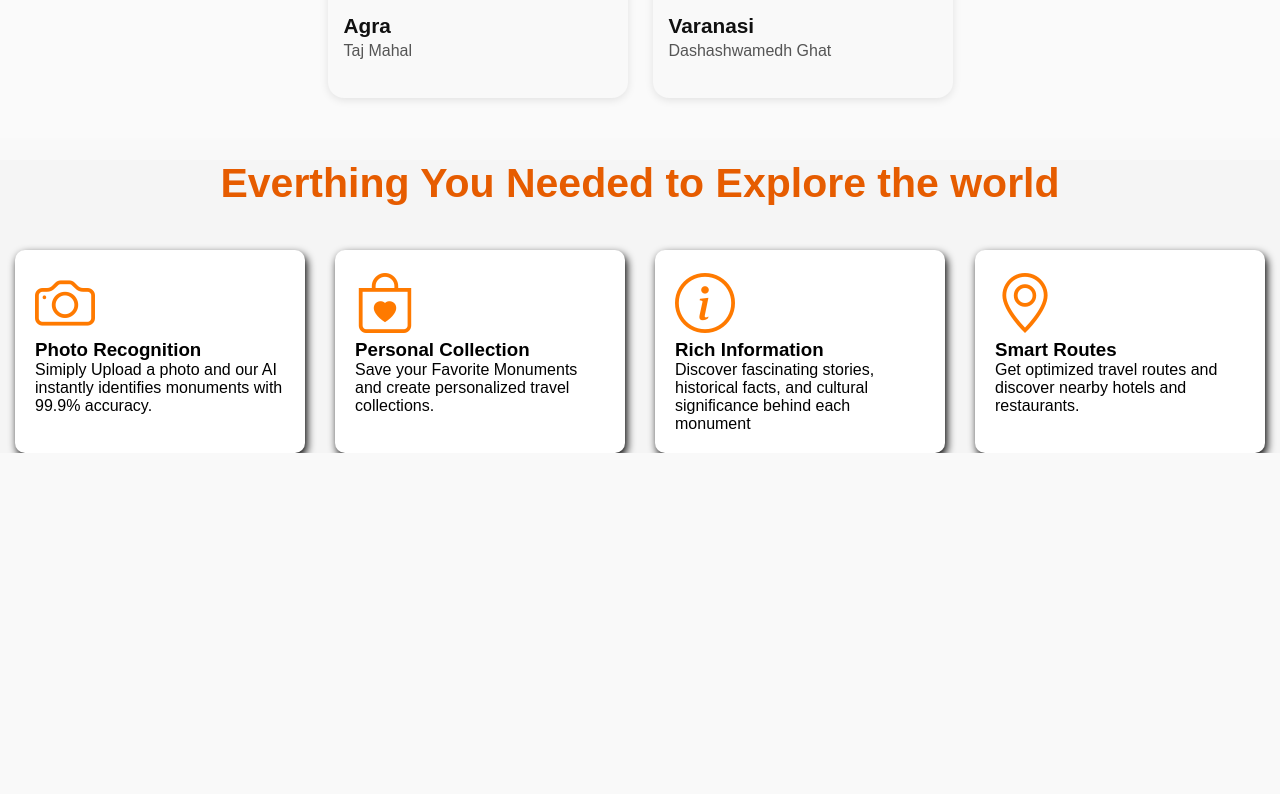
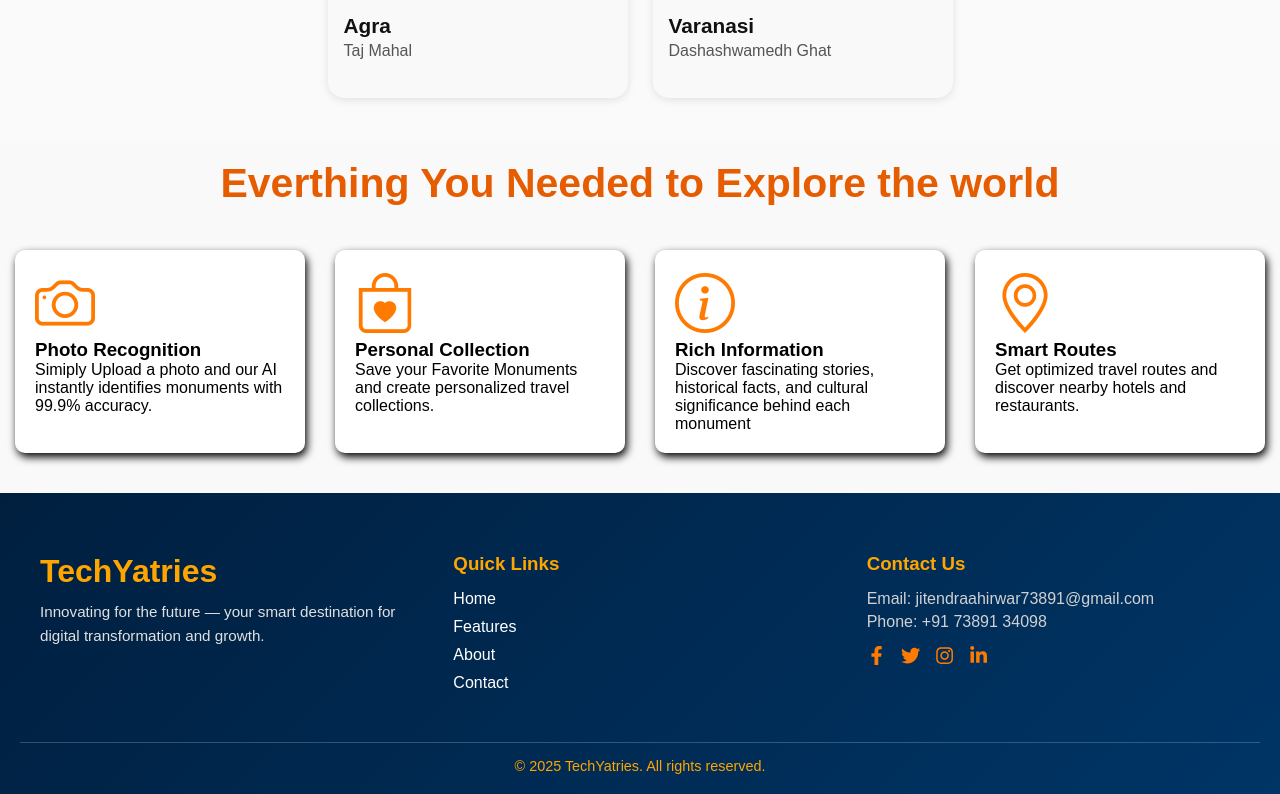
Before and after one commit to JayRathore10/TechYatries, a React (Vite) app: page / in a window 1280 px wide. Shown: the part 1453-2247 px from the top of the page. Before the commit the page ends 1906 px from the top, so only its background shows below. Built offline with nearby package versions, Linux system fonts and the light colour scheme; no server answers; a web font is replaced by a local one.

Commit message:
Add Footer

```diff
--- a/package.json
+++ b/package.json
@@ -13,7 +13,8 @@
     "axios": "^1.12.2",
     "framer-motion": "^12.23.24",
     "react": "^19.1.1",
-    "react-dom": "^19.1.1"
+    "react-dom": "^19.1.1",
+    "react-icons": "^5.5.0"
   },
   "devDependencies": {
     "@eslint/js": "^9.36.0",
--- a/src/App.jsx
+++ b/src/App.jsx
@@ -3,6 +3,7 @@ import {FeaturesSection} from './components/FeaturesSection';
 import { Header } from './components/Header';
 import { Cards } from './components/Cards';
 import { CardsHeading } from './components/CardsHeading';
+import Footer from './components/Footer';
 import techYatriesFavicon from '../src/assets/images/logo.png';
 import './App.css';
 
@@ -18,6 +19,7 @@ function App() {
       <CardsHeading />
       <Cards/>
       <FeaturesSection />
+      <Footer />
     </>
   )
 }
--- a/src/components/FeaturesSection.css
+++ b/src/components/FeaturesSection.css
@@ -1,5 +1,5 @@
 .features {
-  background: whitesmoke;
+  background: var(--header-bg);
 }
 
 .feature-head{
--- /dev/null
+++ b/src/components/Footer.css
@@ -0,0 +1,129 @@
+.footer {
+  margin-top: 40px;
+  background: linear-gradient(135deg, #001f3f, #003566);
+  color: #ffffff;
+  padding: 60px 20px 20px;
+  font-family: "Poppins", sans-serif;
+}
+
+.footer-container {
+  display: flex;
+  flex-wrap: wrap;
+  justify-content: space-around;
+  align-items: flex-start;
+  gap: 40px;
+  max-width: 1200px;
+  margin: 0 auto;
+}
+
+/* Brand Section */
+.footer-brand {
+  flex: 1;
+  min-width: 250px;
+}
+
+.footer-brand h2 {
+  font-size: 2rem;
+  margin-bottom: 10px;
+  /* color: #00b4d8; */
+  color: orange;
+}
+
+.footer-brand p {
+  color: #e0e0e0;
+  /* color: black; */
+  font-size: 0.95rem;
+  line-height: 1.6;
+}
+
+/* Links Section */
+.footer-links {
+  flex: 1;
+  min-width: 180px;
+}
+
+.footer-links h3 {
+  margin-bottom: 15px;
+  /* color: #00b4d8; */
+  color: orange;
+}
+
+.footer-links ul {
+  list-style: none;
+  padding: 0;
+}
+
+.footer-links li {
+  margin: 10px 0;
+}
+
+.footer-links a {
+  color: #ffffff;
+  /* color: black; */
+  text-decoration: none;
+  transition: color 0.3s ease, transform 0.2s ease;
+}
+
+.footer-links a:hover {
+  color: #00b4d8;
+  transform: translateX(5px);
+}
+
+/* Contact Section */
+.footer-contact {
+  flex: 1;
+  min-width: 250px;
+}
+
+.footer-contact h3 {
+  /* color: #00b4d8; */
+  color: orange;
+  margin-bottom: 15px;
+}
+
+.footer-contact p {
+  margin: 5px 0;
+  color: #d1d1d1;
+  /* color: black; */
+}
+
+.social-icons {
+  margin-top: 15px;
+}
+
+.social-icons a {
+  margin-right: 15px;
+  color: #ff7a00;
+  /* color: #ffffff; */
+  /* color: #00b4d8; */
+  font-size: 1.2rem;
+  transition: color 0.3s, transform 0.3s;
+}
+
+.social-icons a:hover {
+  color: #00b4d8;
+  transform: scale(1.2);
+}
+
+/* Bottom Bar */
+.footer-bottom {
+  text-align: center;
+  border-top: 1px solid rgba(255, 255, 255, 0.2);
+  margin-top: 40px;
+  padding-top: 15px;
+  font-size: 0.9rem;
+  /* color: #cccccc; */
+  color: orange;
+}
+
+/* Responsive */
+@media (max-width: 768px) {
+  .footer-container {
+    flex-direction: column;
+    text-align: center;
+  }
+
+  .social-icons a {
+    margin: 0 10px;
+  }
+}
--- /dev/null
+++ b/src/components/Footer.jsx
@@ -0,0 +1,68 @@
+import React from "react";
+import "./Footer.css";
+import {
+  FaFacebookF,
+  FaTwitter,
+  FaInstagram,
+  FaLinkedinIn,
+} from "react-icons/fa";
+
+function Footer() {
+  return (
+    <footer className="footer">
+      <div className="footer-container">
+        <div className="footer-brand">
+          <h2>TechYatries</h2>
+          <p>
+            Innovating for the future — your smart destination for digital
+            transformation and growth.
+          </p>
+        </div>
+
+        <div className="footer-links">
+          <h3>Quick Links</h3>
+          <ul>
+            <li>
+              <a href="#">Home</a>
+            </li>
+            <li>
+              <a href="#">Features</a>
+            </li>
+            <li>
+              <a href="#">About</a>
+            </li>
+            <li>
+              <a href="#">Contact</a>
+            </li>
+          </ul>
+        </div>
+
+        <div className="footer-contact">
+          <h3>Contact Us</h3>
+          <p>Email: jitendraahirwar73891@gmail.com</p>
+          <p>Phone: +91 73891 34098</p>
+          <div className="social-icons">
+            <a href="#">
+              <FaFacebookF />
+            </a>
+            <a href="https://x.com/Jit7389">
+              <FaTwitter />
+            </a>
+            <a href="https://www.instagram.com/jitendra_a7389/">
+              <FaInstagram />
+            </a>
+            <a href="https://www.linkedin.com/in/jitendra-ahirwar-6564b7305/">
+              <FaLinkedinIn />
+            </a>
+          </div>
+        </div>
+      </div>
+
+      <div className="footer-bottom">
+        <p>© {new Date().getFullYear()} TechYatries. All rights reserved.</p>
+      </div>
+    </footer>
+  );
+}
+
+export default Footer;
--- a/src/components/HeroSection.css
+++ b/src/components/HeroSection.css
@@ -8,7 +8,7 @@
   display: flex;
   justify-content: center;
   align-items: center;
-  transition: background-image 1s ease-in-out; /* same for all images */
+  transition: background-image 0s ease-in-out; /* same for all images */
 }
 
 .overlay {
--- a/src/components/HeroSection.jsx
+++ b/src/components/HeroSection.jsx
@@ -1,7 +1,7 @@
 import { useState, useEffect } from 'react';
 import axios from 'axios';
 import "./HeroSection.css";
-// import bgImage from '../assets/images/hero-bg.png';
+import bgImageAlt from '../assets/images/indiaGate.jpg';
 function HeroSection() {
 
   const [images, setImages] = useState([]);
@@ -58,8 +58,7 @@ function HeroSection() {
     return () => { clearInterval(interval) }
   }, [images])
 
-  const bgImage = images[currIndex] || "";
-
+  const bgImage = images[currIndex] || bgImageAlt;
   return (
       <section
         className="hero-section"
```
Also changed, not shown: src/assets/images/indiaGate.jpg (added), 1 other file (tests, documents, lock files or other folders).
